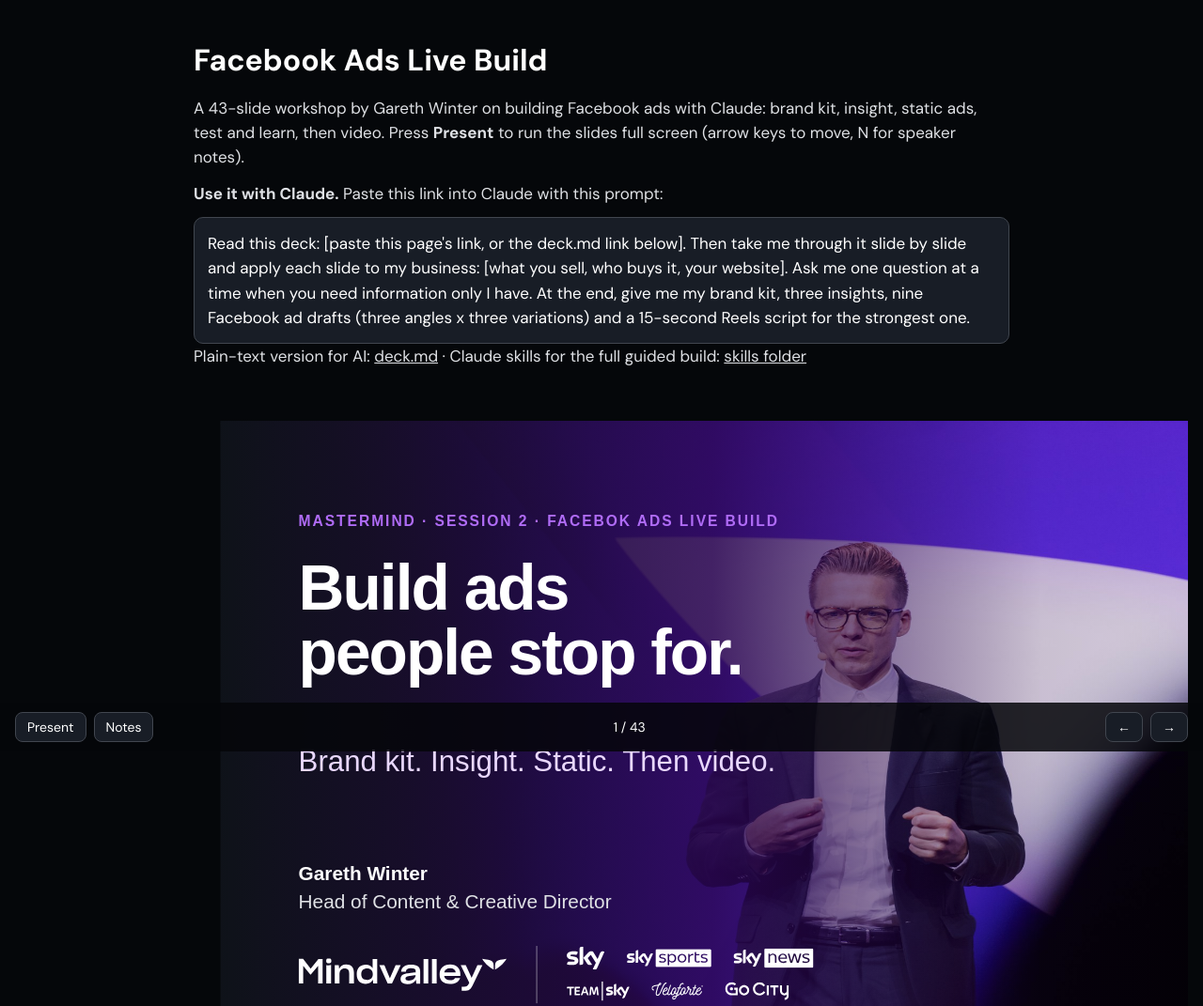
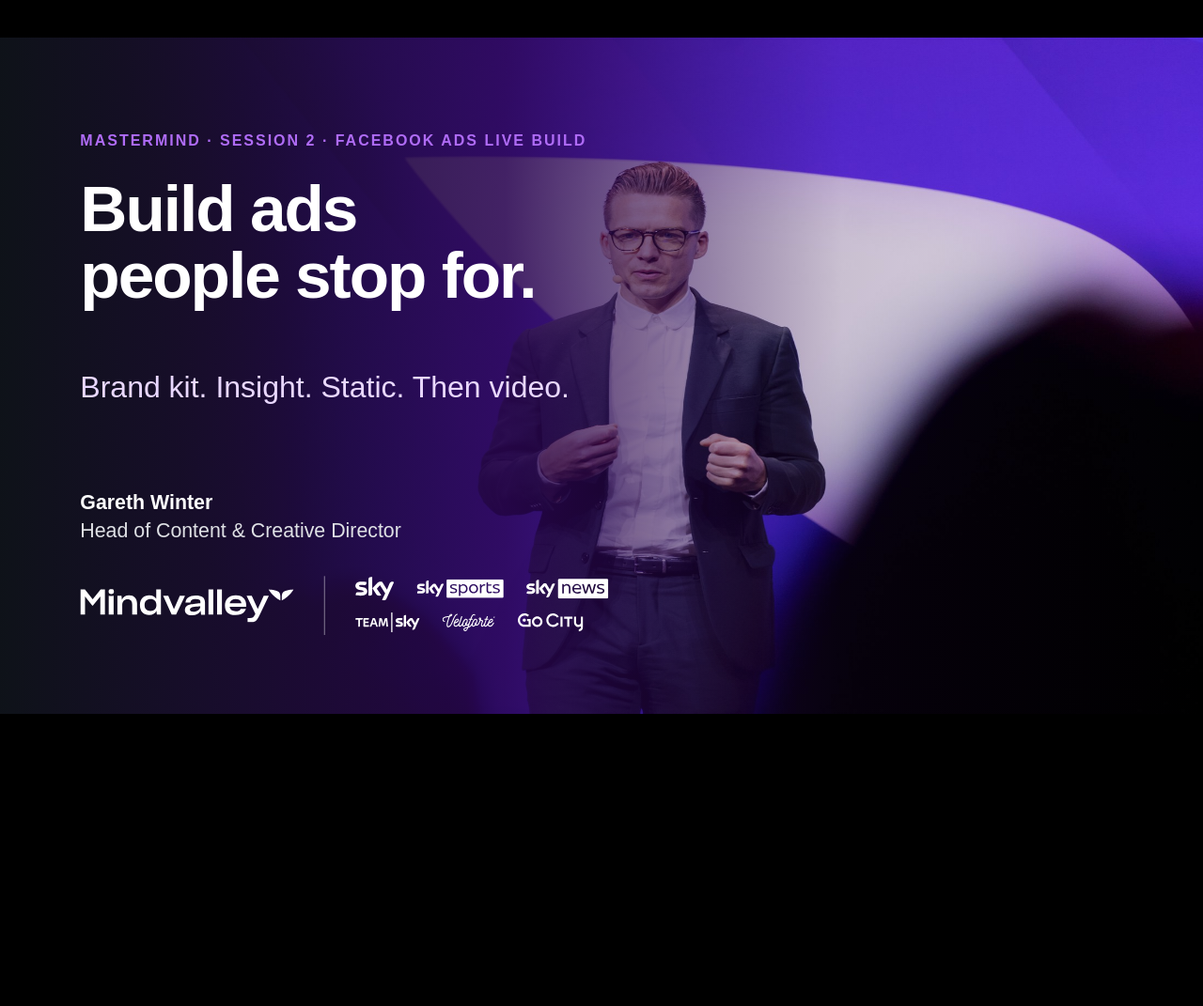
Before and after one commit to garethwinter-cpu/facebook-ads-live-build, a plain HTML site: page index.html in a window 1280 px wide. Shown: the top 1071 px of the page at 94% size. After the commit the page ends 800 px from the top, so only its background shows below. Drawn offline with Linux system fonts and the light colour scheme; a web font is replaced by a local one.

Commit message:
Simple 16:9 slide player

```diff
--- a/index.html
+++ b/index.html
@@ -1,49 +1,24 @@
 <!doctype html>
     <html lang="en-GB"><head><meta charset="utf-8"><meta name="viewport" content="width=device-width,initial-scale=1">
     <title>Facebook Ads Live Build · Gareth Winter</title>
-<meta name="description" content="A 43-slide workshop on building Facebook ads with Claude: brand kit, insight, static ads, testing and video. Ask Claude to apply each slide to your business.">
+    <meta name="description" content="A 43-slide workshop on building Facebook ads with Claude: brand kit, insight, static ads, testing and video.">
     <link rel="preconnect" href="https://fonts.googleapis.com"><link rel="preconnect" href="https://fonts.gstatic.com" crossorigin><link rel="stylesheet" href="https://fonts.googleapis.com/css2?family=Google+Sans:wght@400;500;700&display=swap"><link rel="stylesheet" href="https://fonts.googleapis.com/css2?family=DM+Sans:wght@400;500;700&display=swap">
     <style>
     *{margin:0;padding:0;box-sizing:border-box}
-html,body{background:#05070a;color:#fff;font-family:'Google Sans','DM Sans',Arial,sans-serif;height:100%}
-#deck>section{position:relative;width:1920px;height:1080px;overflow:hidden;flex-shrink:0;transform-origin:0 0;list-style-position:inside}
+    html,body{width:100%;height:100%;overflow:hidden;background:#000;font-family:'Google Sans','DM Sans',Arial,sans-serif;-webkit-tap-highlight-color:transparent;user-select:none}
+    #deck{position:fixed;inset:0}
+    #deck>section{position:absolute;left:0;top:0;width:1920px;height:1080px;overflow:hidden;transform-origin:0 0;visibility:hidden;color:#fff}
+    #deck>section.on{visibility:visible}
     #deck>section aside{display:none}
     #deck>section img{display:block}
-a{color:inherit}
-/* presenter view */
-body.present{overflow:hidden}
-body.present #deck>section{position:absolute;left:0;top:0;opacity:0;pointer-events:none;transition:opacity .35s}
-body.present #deck>section.on{opacity:1;pointer-events:auto}
-#bar{position:fixed;left:0;right:0;bottom:0;display:flex;gap:8px;align-items:center;justify-content:space-between;padding:10px 16px;background:rgba(5,7,10,.85);font-size:14px;z-index:9;opacity:0;transition:opacity .3s}
-body:hover #bar,#bar:focus-within{opacity:1}
-#bar button,#bar a{background:#181d26;color:#fff;border:1px solid #41464f;border-radius:8px;padding:6px 12px;font:inherit;cursor:pointer;text-decoration:none}
-#notes{position:fixed;left:16px;right:16px;bottom:56px;max-height:30vh;overflow:auto;background:#181d26;border:1px solid #41464f;border-radius:12px;padding:16px;font-size:16px;line-height:1.5;display:none;z-index:9}
-body.shownotes #notes{display:block}
-/* overview */
-body.all #deck{display:flex;flex-direction:column;align-items:center;gap:24px;padding:24px 16px 80px}
-body.all .wrap{position:relative;overflow:hidden;border-radius:8px}
-body.all .wrap aside-copy{display:block}
-.n{font-size:14px;color:#b3b8c1;padding:6px 2px 0;max-width:100%}
-#intro{max-width:900px;margin:0 auto;padding:40px 16px 8px;font-size:17px;line-height:1.55;color:#dfe1e5}
-#intro h1{font-size:32px;color:#fff;margin-bottom:12px}
-#intro p{margin-bottom:12px}
-#intro code{display:block;background:#181d26;border:1px solid #41464f;border-radius:10px;padding:14px;white-space:pre-wrap;font-family:inherit;color:#fff}
-body.present #intro{display:none}
     </style></head>
-<body class="all">
-<div id="intro">
-<h1>Facebook Ads Live Build</h1>
-<p>A 43-slide workshop by Gareth Winter on building Facebook ads with Claude: brand kit, insight, static ads, test and learn, then video. Press <b>Present</b> to run the slides full screen (arrow keys to move, N for speaker notes).</p>
-<p><b>Use it with Claude.</b> Paste this link into Claude with this prompt:</p>
-<code>Read this deck: [paste this page's link, or the deck.md link below]. Then take me through it slide by slide and apply each slide to my business: [what you sell, who buys it, your website]. Ask me one question at a time when you need information only I have. At the end, give me my brand kit, three insights, nine Facebook ad drafts (three angles x three variations) and a 15-second Reels script for the strongest one.</code>
-<p>Plain-text version for AI: <a href="deck.md">deck.md</a> · Claude skills for the full guided build: <a href="https://github.com/garethwinter-cpu/facebook-ads-live-build/tree/main/skills">skills folder</a></p>
-</div>
+    <body>
     <main id="deck">
     <section id="cover" data-transition="fade" style="background:#0f131a">
   <img src="assets/23f1866a9caa5f7e7dada476aa03fe55.jpg" alt="Gareth Winter on stage at Mindvalley University" style="position:absolute; top:0; left:0; width:1920px; height:1080px">
   <div style="position:absolute; top:0; left:0; width:1920px; height:1080px; display:flex; flex-direction:column; background:linear-gradient(90deg, #0f131af5 0%, #2a0650db 42%, #2a065026 70%, #0f131a00 100%)">
   </div>
-  <p style="position:absolute; top:150px; left:128px; width:900px; font-family:'Google Sans', Arial, sans-serif; font-size:24px; font-weight:700; letter-spacing:3px; text-transform:uppercase; color:#b06cf7">Mastermind · Session 2 · FACEBOK ADS Live Build</p>
+  <p style="position:absolute; top:150px; left:128px; width:900px; font-family:'Google Sans', Arial, sans-serif; font-size:24px; font-weight:700; letter-spacing:3px; text-transform:uppercase; color:#b06cf7">Mastermind · Session 2 · FACEBOOK ADS Live Build</p>
   <h1 style="position:absolute; top:220px; left:128px; width:1080px; font-family:'Google Sans', Arial, sans-serif; font-size:104px; font-weight:700; line-height:1.02; letter-spacing:-3px; color:#ffffff">Build ads&nbsp;<br>people stop for.</h1>
   <h2 style="position:absolute; top:530px; left:128px; width:960px; font-family:'Google Sans', Arial, sans-serif; font-size:48px; font-weight:500; line-height:1.15; color:#e9d8ff">Brand kit. Insight. Static. Then video.</h2>
   <p style="position:absolute; top:720px; left:128px; width:900px; font-family:'Google Sans', Arial, sans-serif; font-size:32px; line-height:1.4; color:#ffffff"><b>Gareth Winter</b><br><span style="color:#dfe1e5">Head of Content &amp; Creative Director</span></p>
@@ -759,38 +734,22 @@
 <aside>Close on the line. Thank Sabrina and the cohort. Q&A.</aside>
 </section>
     </main>
-<div id="notes"></div>
-<div id="bar"><div style="display:flex;gap:8px"><button id="mode">Present</button><button id="nt">Notes</button></div><span id="ct"></span><div style="display:flex;gap:8px"><button id="pv">&larr;</button><button id="nx">&rarr;</button></div></div>
     <script>
     (function(){
-var deck=document.getElementById('deck'),S=[].slice.call(deck.children),i=0,b=document.body;
-S.forEach(function(s,k){var w=document.createElement('div');w.className='wrap';deck.insertBefore(w,s);w.appendChild(s);var a=s.querySelector('aside');var n=document.createElement('p');n.className='n';n.textContent=(k+1)+' / '+S.length+(a?' · Notes: '+a.textContent.trim():'');w.after(n);});
-var W=[].slice.call(deck.querySelectorAll('.wrap'));
-function fit(){
- if(b.classList.contains('present')){var sc=Math.min(innerWidth/1920,innerHeight/1080),x=(innerWidth-1920*sc)/2,y=(innerHeight-1080*sc)/2;
-  W.forEach(function(w){w.style.cssText='position:static'});
+    var S=[].slice.call(document.querySelectorAll('#deck>section')),i=0;
+    function fit(){var sc=Math.min(innerWidth/1920,innerHeight/1080),x=(innerWidth-1920*sc)/2,y=(innerHeight-1080*sc)/2;
      S.forEach(function(s){s.style.transform='translate('+x+'px,'+y+'px) scale('+sc+')'});}
- else{var cw=Math.min(innerWidth-32,1280),sc=cw/1920;
-  W.forEach(function(w){w.style.cssText='width:'+cw+'px;height:'+(1080*sc)+'px'});
-  S.forEach(function(s){s.style.transform='scale('+sc+')'});
-  [].forEach.call(deck.querySelectorAll('.n'),function(n){n.style.width=cw+'px'});}
-}
-function show(k){i=Math.max(0,Math.min(S.length-1,k));S.forEach(function(s,j){s.classList.toggle('on',j===i)});document.getElementById('ct').textContent=(i+1)+' / '+S.length;var a=S[i].querySelector('aside');document.getElementById('notes').textContent=a?a.textContent.trim():'No notes';try{history.replaceState(null,'','#'+(i+1))}catch(e){}}
-function present(on){b.classList.toggle('present',on);b.classList.toggle('all',!on);document.getElementById('mode').textContent=on?'All slides':'Present';fit();show(i);if(!on)W[i].scrollIntoView();}
-document.getElementById('mode').onclick=function(){present(!b.classList.contains('present'))};
-document.getElementById('nt').onclick=function(){b.classList.toggle('shownotes')};
-document.getElementById('pv').onclick=function(){if(!b.classList.contains('present'))present(true);show(i-1)};
-document.getElementById('nx').onclick=function(){if(!b.classList.contains('present'))present(true);show(i+1)};
-W.forEach(function(w,k){w.addEventListener('click',function(e){if(b.classList.contains('present')||e.target.closest('a'))return;i=k;present(true)})});
-deck.addEventListener('click',function(e){if(!b.classList.contains('present')||e.target.closest('a'))return;show(e.clientX<innerWidth/3?i-1:i+1)});
-addEventListener('keydown',function(e){var p=b.classList.contains('present');
- if(e.key==='ArrowRight'||e.key===' '||e.key==='PageDown'){if(p){e.preventDefault();show(i+1)}}
- else if(e.key==='ArrowLeft'||e.key==='PageUp'){if(p){e.preventDefault();show(i-1)}}
- else if(e.key==='n'||e.key==='N')b.classList.toggle('shownotes');
- else if(e.key==='Escape'&&p)present(false);
- else if(e.key==='f'||e.key==='F'){if(!p)present(true);if(document.documentElement.requestFullscreen)document.documentElement.requestFullscreen()}});
-addEventListener('resize',fit);
-var h=parseInt(location.hash.slice(1));if(h>0){i=h-1;present(true)}else{fit();show(0)}
+    function show(k){i=Math.max(0,Math.min(S.length-1,k));S.forEach(function(s,j){s.classList.toggle('on',j===i)});try{history.replaceState(null,'','#'+(i+1))}catch(e){}}
+    document.addEventListener('click',function(e){if(e.target.closest('a'))return;show(e.clientX<innerWidth/2?i-1:i+1)});
+    addEventListener('keydown',function(e){
+     if(['ArrowRight','ArrowDown',' ','PageDown','Enter'].indexOf(e.key)>-1){e.preventDefault();show(i+1)}
+     else if(['ArrowLeft','ArrowUp','PageUp','Backspace'].indexOf(e.key)>-1){e.preventDefault();show(i-1)}
+     else if(e.key==='Home')show(0); else if(e.key==='End')show(S.length-1);
+     else if(e.key==='f'&&document.documentElement.requestFullscreen)document.documentElement.requestFullscreen();});
+    var tx=null;addEventListener('touchstart',function(e){tx=e.touches[0].clientX},{passive:true});
+    addEventListener('touchend',function(e){if(tx===null)return;var d=e.changedTouches[0].clientX-tx;tx=null;if(Math.abs(d)>40){show(d<0?i+1:i-1);e.preventDefault()}});
+    addEventListener('resize',fit);fit();
+    var h=parseInt(location.hash.slice(1));show(h>0?h-1:0);
     })();
     </script>
     </body></html>
```
Lines whose indentation alone changed are shown as unchanged.
